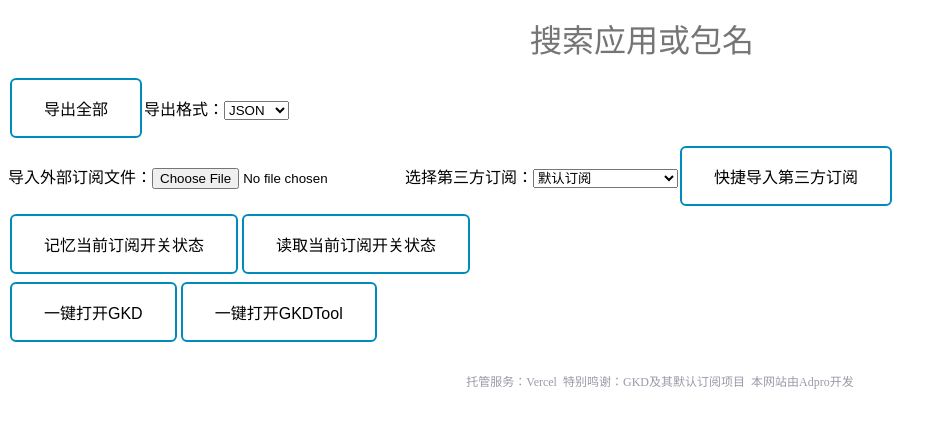
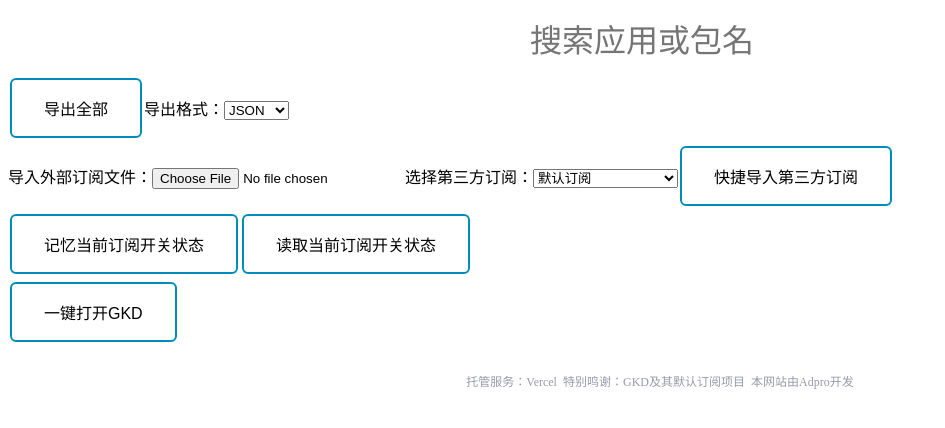
Before and after one commit to adproqwq/GKDTool_Vue, a Vue app: page / in a window 1280 px wide. Shown: the top 428 px of the page, without its empty margins (0-945 px from the left). Built offline with nearby package versions, Linux system fonts and the light colour scheme; no server answers.

Commit message:
feat: 移除双端交互按钮

```diff
--- a/src/App.vue
+++ b/src/App.vue
@@ -28,8 +28,8 @@ export default defineComponent({
     changeSwitch(index: string, job: 'on' | 'off') {
       changeSwitch(index, job)
     },
-    quickStart(app: string) {
-      quickStart(app)
+    quickStart() {
+      quickStart()
     },
     readFile() {
       readFile()
@@ -87,8 +87,7 @@ export default defineComponent({
     </button>
   </div>
   <div id="quickStart">
-    <button type="button" class="btn btn1" @click="quickStart('GKD')">一键打开GKD</button>
-    <button type="button" class="btn btn1" @click="quickStart('GKDTool')">一键打开GKDTool</button>
+    <button type="button" class="btn btn1" @click="quickStart">一键打开GKD</button>
   </div>
   <div id="version">
     <div id="subVer"></div>
--- a/src/methods/quickStart.ts
+++ b/src/methods/quickStart.ts
@@ -1,7 +1,6 @@
 import CallApp from 'callapp-lib'
 
-export const quickStart = (app: string) => {
-  if (app == 'GKD') {
+export const quickStart = () => {
   const options = {
     scheme: {
       protocol: 'gkd',
@@ -19,21 +18,3 @@ export const quickStart = (app: string) => {
     path: 'import',
   });
 }
-  else if (app == 'GKDTool') {
-    const options = {
-      scheme: {
-        protocol: 'gkdtool',
-      },
-      intent: {
-        package: 'xyz.adproqwq.GKDTool',
-        scheme: 'gkdtool',
-      },
-      appstore: '',
-      fallback: 'https://www.magicalapk.com/appview?id=1711811784193',
-    };
-    const callLib = new CallApp(options);
-    callLib.open({
-      path: '',
-    });
-  }
-}
```
Lines whose indentation alone changed are shown as unchanged.
